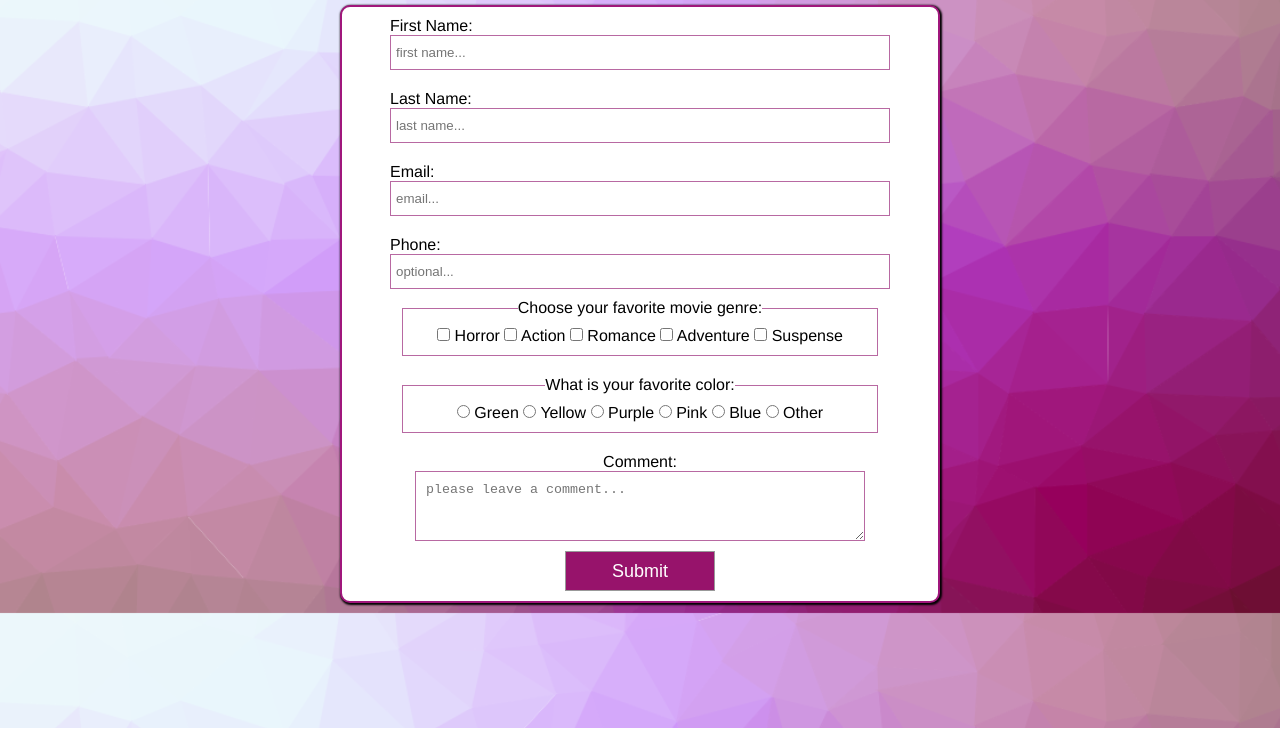
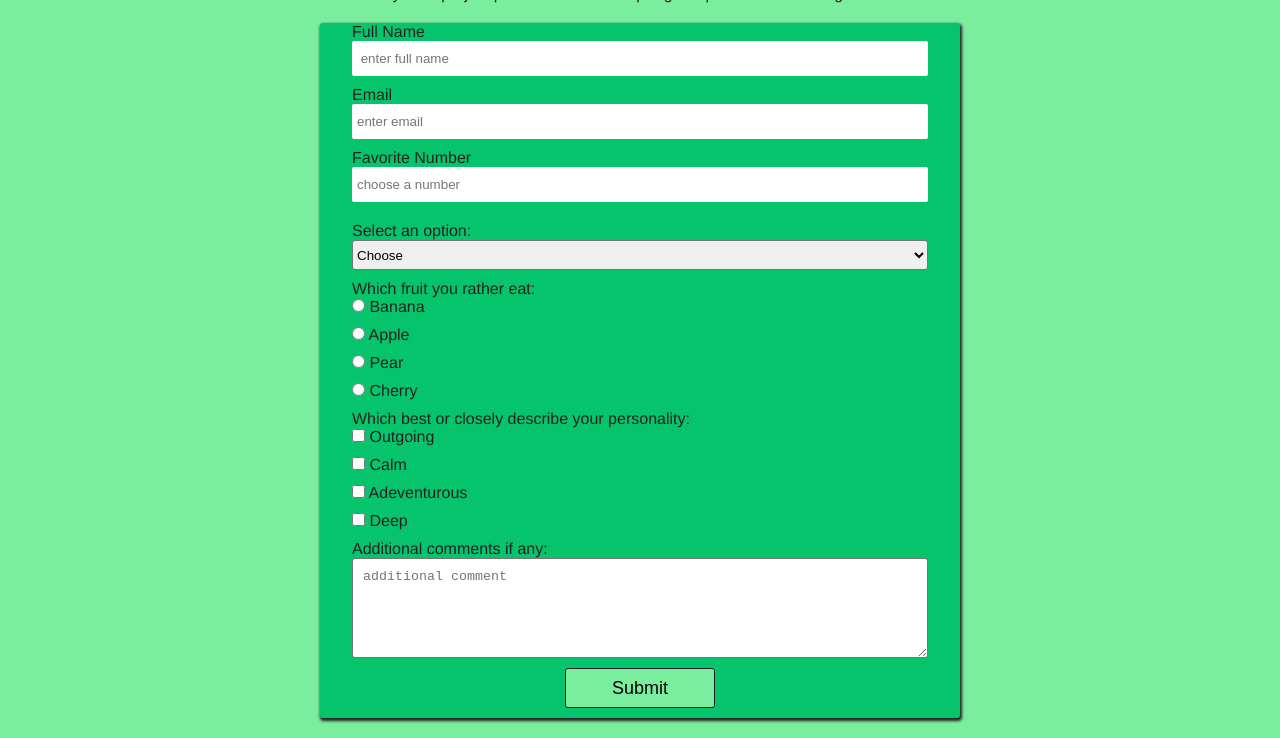
Before and after one commit to dainr/survey-form, a plain HTML site: page index.html in a window 1280 px wide. Shown: the part 72-810 px from the top of the page. Drawn offline with Linux system fonts and the light colour scheme.

Commit message:
redesign and change html to follow freecodecamp testing

```diff
--- a/index.html
+++ b/index.html
@@ -7,80 +7,77 @@
     <link rel="stylesheet" href="main.css">
 </head>
 <body>
-    <header>
-        <h1>Survey Form</h1>
-    </header>
 
-    <form action="#">
-        <div>
-            <label for="firstname">First Name:<br/>
-                <input type="text" name="first-name" id="firstname" placeholder="first name...">
+    <h1 id="title">Survey Form</h1>
+    <p id="description">A survey form project part of freecodecamp.org Responsive Web Design Certification</p>
+    <form id="survey-form">
+        <fieldset class="input-control">
+            <label for="name" id="name-label"> Full Name
+                <input type="text" id="name" required placeholder=" enter full name">
             </label>
 
-            <label for="lastname">Last Name: <br/>
-                <input type="text" name="last-name" id="lastname" placeholder="last name...">
+            <label for="email" id="email-label"> Email
+                <input type="email" id="email" required placeholder="enter email">
             </label>
 
+            <label for="number" id="number-label"> Favorite Number
+                <input type="number" id="number" min="1" max="20" required placeholder="choose a number">
+            </label>
+
+        </fieldset>
+
+        <div class="dropdown-field">
+            <label for="dropdown">Select an option:</label>
+            <select id="dropdown">
+                <option>Choose</option>
+                <option>option 1</option>
+                <option>option 2</option>
+                <option>option 3</option>
+                <option>option 4</option>
+            </select>
         </div>
 
-        <div>
-            <label for="email">Email: <br/>
-                <input type="email" name="email" id="email" placeholder="email...">
+        <fieldset class="radio-control">
+            <legend>Which fruit you rather eat:</legend>
+            <label for="banana">
+                <input type="radio" name="fruit" id="banana" value="banana"> Banana
             </label>
+            <label for="apple">
+                <input type="radio" name="fruit" id="apple" value="apple"> Apple
+            </label>
+            <label for="pear">
+                <input type="radio" name="fruit" id="pear" value="pear"> Pear
+            </label>
+            <label for="cherry">
+                <input type="radio" name="fruit" id="cherry" value="cherry"> Cherry
+            </label>
+        </fieldset>
 
-            <label for="phone">Phone: <br/>
-                <input type="text" name="phone" id="phone" placeholder="optional...">
+        <fieldset class="check-control">
+            <legend>Which best or closely describe your personality:</legend>
+            <label for="outgoing">
+                <input type="checkbox" name="personality" id="outgoing" value="outgoing"> Outgoing
             </label>
+            <label>
+                <input type="checkbox" name="personality" id="calm" value="calm"> Calm
+            </label>
+            <label>
+                <input type="checkbox" name="personality" id="adventurous" value="adventurous"> Adeventurous
+            </label>
+            <label>
+                <input type="checkbox" name="personality" id="deep" value="deep"> Deep
+            </label>
+        </fieldset>
+
+        <div class="additional-comment">
+            <label for="additional">Additional comments if any:</label>
+            <textarea id="additional" placeholder="additional comment"></textarea>
         </div>
 
-        <fieldset>
-            <legend>Choose your favorite movie genre:</legend>
+        <button type="submit" id="submit">Submit</button>
 
-            <input type="checkbox" name="genre" id="horror">
-            <label for="horror">Horror</label>
-
-            <input type="checkbox" name="genre" id="action">
-            <label for="action">Action</label>
-
-            <input type="checkbox" name="genre" id="romance">
-            <label for="romance">Romance</label>
-
-            <input type="checkbox" name="genre" id="adventure">
-            <label for="adventure">Adventure</label>
-
-            <input type="checkbox" name="genre" id="suspense">
-            <label for="suspense">Suspense</label>
-        </fieldset>
-
-        <fieldset>
-            <legend>What is your favorite color:</legend>
-
-            <input type="radio" name="color" id="green">
-            <label for="green">Green</label>
-
-            <input type="radio" name="color" id="yellow">
-            <label for="yellow">Yellow</label>
-
-            <input type="radio" name="color" id="purple">
-            <label for="purple">Purple</label>
-
-            <input type="radio" name="color" id="pink">
-            <label for="pink">Pink</label>
-
-            <input type="radio" name="color" id="blue">
-            <label for="blue">Blue</label>
-
-            <input type="radio" name="color" id="other">
-            <label for="other">Other</label>
-        </fieldset>
-
-        <label for="comment">Comment:</label>
-        <textarea placeholder="please leave a comment..." id="comment"></textarea>
-        <button type="submit">Submit</button>
     </form>
 
-    <footer>
-
-    </footer>
+    <script src="https://cdn.freecodecamp.org/testable-projects-fcc/v1/bundle.js"></script>
 </body>
 </html>
--- a/main.css
+++ b/main.css
@@ -6,89 +6,130 @@
 
 body {
     font-family:'Franklin Gothic Medium', 'Arial Narrow', Arial, sans-serif;
-    background: url(image/cool-purple.png);
     background-size: cover;
+    background-color: #7bed9f;
+    color: #222;
 }
 
-header {
-    max-width: 400px;
-    margin: 10px auto;
+fieldset {
+    border: 0;
+}
+
+input {
+    border: 0;
+    outline: none;
+    padding: 5px;
+    border-radius: 2px;
+}
+
+#title {
     text-align: center;
 }
 
-h1 {
-    padding: 10px;
+#description {
+    text-align: center;
+    margin-top: 20px;
+    margin-bottom: 20px;
 }
 
-form {
-    max-width: 600px;
-    margin: 10px auto;
+#survey-form {
+    margin: 20px auto;
+    width: 100%;
     display: flex;
     flex-direction: column;
+    justify-content: center;
     align-items: center;
-    border-radius: 10px;
-    border: 2px solid #A0177C;
-    background-color: white;
-    box-shadow: 1px 1px 2px 1px #000;
+    background-color: #05c46b;
+    box-shadow: 1px 2px 3px 1px #222;
+    border-radius: 3px;
 }
 
-form div {
-    max-width: 600px;
+.input-control {
+    width: 90%;
     display: flex;
     flex-direction: column;
+    justify-content: center;
+    align-items: flex-start;
 }
 
-form div label {
+.input-control label {
+    margin-bottom: 10px;
+    width: 100%;
+}
+
+.input-control label input {
+    width: 100%;
+    height: 35px;
+}
+
+.dropdown-field {
+    width: 90%;
     margin: 10px;
 }
 
-form div label input {
-    width: 500px;
-    height: 35px;
-    padding-left: 5px;
-    border: 1px solid #B869A2;
+.dropdown label {
+    width: 100%;
 }
 
-input:focus {
+.dropdown-field #dropdown {
     outline: none;
-    height: 45px;
-    border: 2px solid #B869A2;
-    border-radius: 5px;
+    width: 100%;
+    height: 30px;
+    cursor: pointer;
+    border-radius: 3px;
+}
+
+.radio-control, .check-control, .additional-comment {
+    width: 90%;
+    display: flex;
+    flex-direction: column;
+    justify-content: flex-start;
+}
+
+.radio-control label, .check-control label {
+    margin-bottom: 10px;
 }
 
 
-form fieldset {
-   width: 80%;
-    margin-bottom: 20px;
+textarea {
+    height: 100px;
+    border-radius: 3px;
     padding: 10px;
-    text-align: center;
-    border: 1px solid #B869A2;
-}
-
-textarea {
-    width: 450px;
-    height: 70px;
-    padding: 10px;
-    border: 1px solid #B869A2;
     outline: none;
   }
 
   textarea:focus {
-    border: 2px solid #B869A2;
+    box-shadow: 2px 1px 2px#222;
   }
 
-button {
+  #submit {
       width: 150px;
       height: 40px;
-    margin: 10px;
-    background-color: #97136B;
-    border: 1px solid #999;
+      margin-top: 10px;
+      margin-bottom: 10px;
+      background-color:  #7bed9f;
+      cursor: pointer;
       outline: none;
-    cursor: pointer;
-    color: #fff;
+      border: 1px solid #222;
       font-size: 18px;
+      border-radius: 3px;
   }
 
-button:hover {
-    background-color: #931E75;
+  #submit:hover {
+      background-color: #222;
+      color: #fff;
   }
+
+
+@media screen and (min-width: 720px) {
+    #survey-form {
+        width: 70%;
+    }
+}
+
+
+@media screen and (min-width: 960px) {
+    #survey-form {
+        width: 50%;
+    }
+}
```
Also changed, not shown: image/cool-blue.png (deleted), image/cool-purple.png (deleted). Lines whose indentation alone changed are shown as unchanged.
